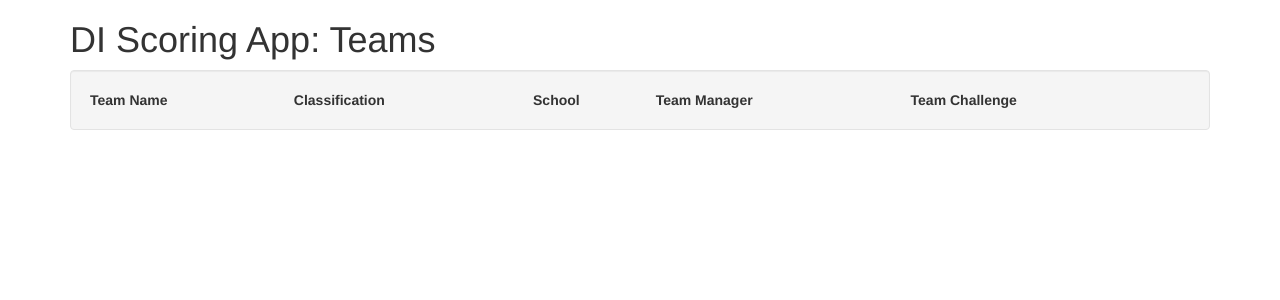
After one commit to tboz203/django-scoring, a Django app: a page that uses di_scoring/templates/di_scoring/base.html in a window 1280 px wide. The commit adds this page. Shown: the top 300 px of the page. Run offline with Django 3.2, Linux system fonts and the light colour scheme; data that the repository does not hold is empty; some libraries are stand-ins or nearby versions.

Commit message:
Team List View and Team Detail View created
got the beginnings of the templates down, added a project `base.css` file,
created and connected team list view and team detail view views, urls, and
templates.

```diff
--- /dev/null
+++ b/di_scoring/static/di_scoring/css/base.css
@@ -0,0 +1,4 @@
+table {
+  padding: 5px;
+  width: 100%;
+}
--- /dev/null
+++ b/di_scoring/templates/di_scoring/base.html
@@ -0,0 +1,18 @@
+{# vim: set ft=htmldjango : #}
+{% load staticfiles %}
+<!DOCTYPE html>
+<html lang="en">
+<head>
+  {% block head %}
+  <link rel="stylesheet" type="text/css" href="{% static 'di_scoring/bootstrap/css/bootstrap.css' %}" />
+  <link rel="stylesheet" type="text/css" href="{% static 'di_scoring/css/base.css' %}" />
+  <title>{% block title %}{% endblock %}</title>
+  {% endblock %}
+</head>
+<body>
+<div class='container'>
+  {% block main %}
+  {% endblock %}
+</div>
+</body>
+</html>
--- /dev/null
+++ b/di_scoring/templates/di_scoring/team_list.html
@@ -0,0 +1,30 @@
+{# vim: set ft=htmldjango : #}
+{% extends "di_scoring/base.html" %}
+{% load staticfiles %}
+
+{% block title %}Teams: DI Scoring App{% endblock %}
+
+{% block main %}
+<h1>DI Scoring App: Teams</h1>
+<div class='well'>
+<table>
+<tr>
+  <th>Team Name</th>
+  <th>Classification</th>
+  <th>School</th>
+  <th>Team Manager</th>
+  <th>Team Challenge</th>
+</tr>
+{% for team in object_list %}
+{# <a href="{% url 'di_scoring:team_detail' slug=team.name %}" > #}
+  <tr style="cursor:pointer" onclick="location.href = '{% url 'di_scoring:team_detail' slug=team.name %}'">
+    <td>{{ team.name }}</td>
+    <td>{{ team.classification }}</td>
+    <td>{{ team.school }}</td>
+    <td>{{ team.manager }}</td>
+    <td>{{ team.team_challenge }}</td>
+  </tr>
+{% endfor %}
+</table>
+</div>
+{% endblock %}
--- a/di_scoring/urls.py
+++ b/di_scoring/urls.py
@@ -3,9 +3,6 @@ from di_scoring import views
 
 urlpatterns = patterns('',
     url(r'^$', views.indexView, name='index'),
-    # url(r'login/$', 'django.contrib.auth.views.login',
-    #     {'template_name': 'admin/login.html'},
-    #     name='login',
-    # ),
-    # url(r'logout/', 'django.contrib.auth.views.logout', name='logout'),
+    url(r'^teams/$', views.TeamListView.as_view(), name='team_list'),
+    url(r'^teams/(?P<slug>[\w\ ]+)/$', views.TeamDetailView.as_view(), name='team_detail'),
 )
--- a/di_scoring/views.py
+++ b/di_scoring/views.py
@@ -1,4 +1,14 @@
 from django.shortcuts import render
+from django.views.generic import ListView, DetailView
+from di_scoring import models
+
 
 def indexView(request):
     return render(request, 'di_scoring/index.html')
+
+class TeamListView(ListView):
+    model = models.Team
+
+class TeamDetailView(DetailView):
+    model = models.Team
+    slug_field = 'name'
```
Also changed, not shown: di_scoring/templates/di_scoring/index.html (+6 -13 lines), di_scoring/templates/di_scoring/team_detail.html (added, +19 -0 lines).
